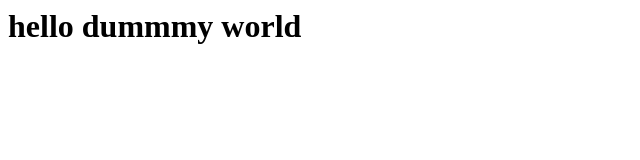
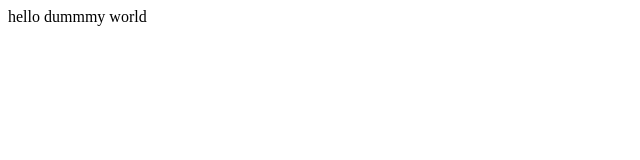
Before and after one commit to karunakaranG/GitBashProject, a plain HTML site: page index.html in a window 1280 px wide. Shown: the whole page, without its empty margins (0-640 px from the left). Drawn offline with Linux system fonts and the light colour scheme.

Commit message:
Update index.html

```diff
--- a/index.html
+++ b/index.html
@@ -1 +1 @@
-<h1>hello dummmy world </h1>
+<h13>hello dummmy world </h1>
```
